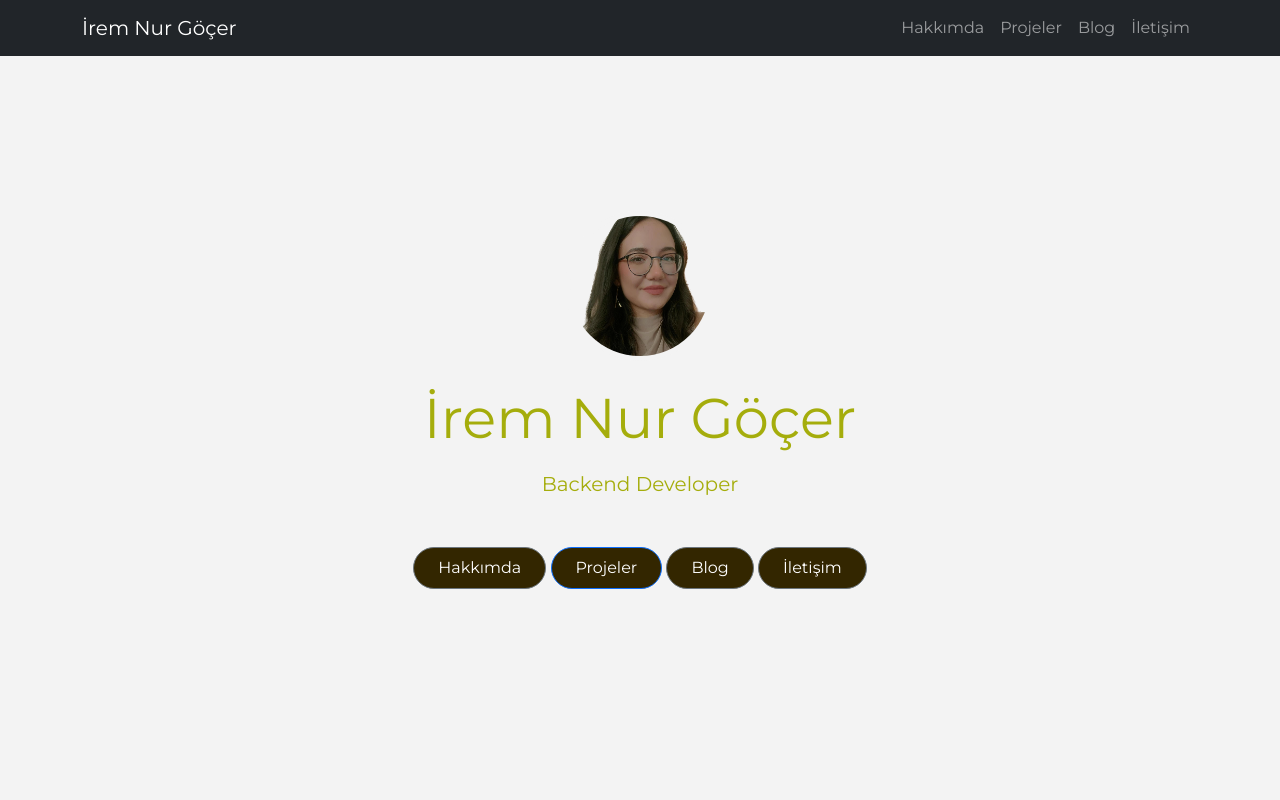
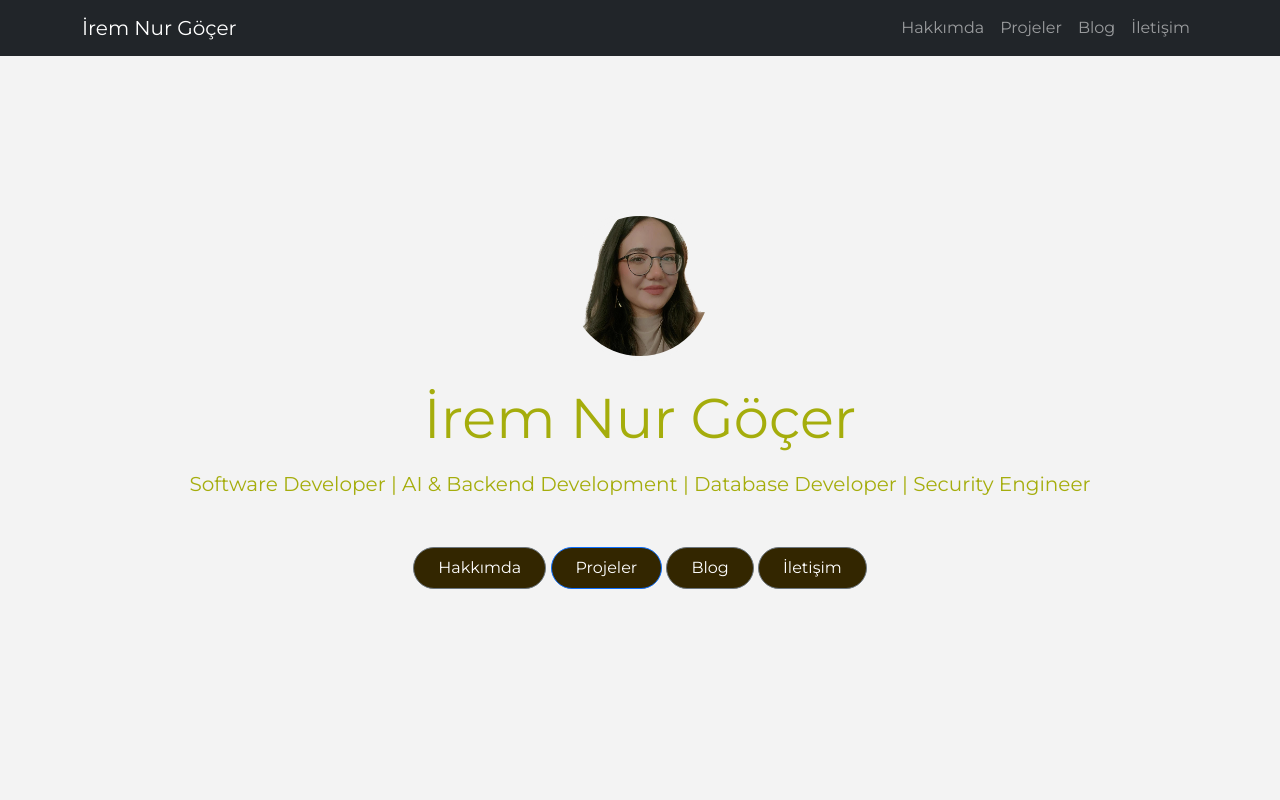
Before and after one commit to iremnurgocer/iremnurgocer.github.io, a plain HTML site: page index.html in a window 1280 px wide. Shown: the top 800 px of the page. Drawn offline with nearby package versions, Linux system fonts and the light colour scheme.

Commit message:
Update title and description in index.html for enhanced clarity on skills and expertise

```diff
--- a/index.html
+++ b/index.html
@@ -160,7 +160,7 @@
         <div class="container">
             <img src="profile.png" alt="İrem Nur Göçer" class="rounded-circle mb-4 profile-pic">
             <h1 class="display-4 mb-3">İrem Nur Göçer</h1>
-            <p class="lead mb-5">Backend Developer</p>
+            <p class="lead mb-5"> Software Developer | AI & Backend Development | Database Developer | Security Engineer</p>
             <!-- Projeler, Hakkımda, Blog ve İletişim için bağlantı -->
             <div>
                 <a href="#about" class="btn btn-secondary rounded-pill px-4 py-2">Hakkımda</a>
```
